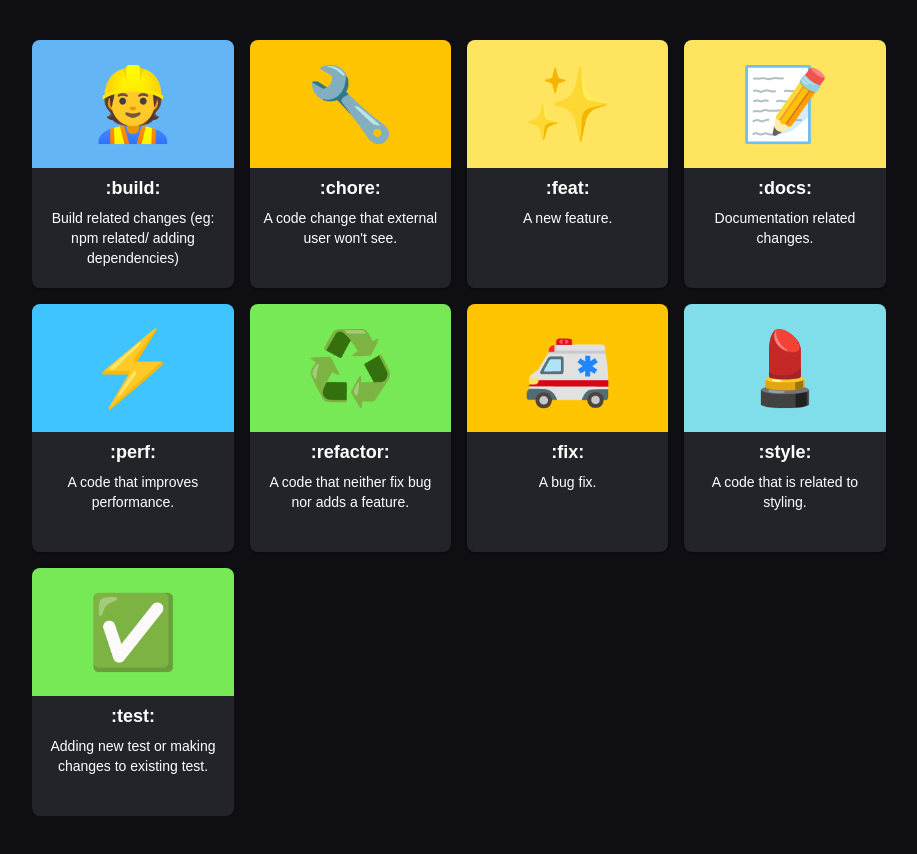
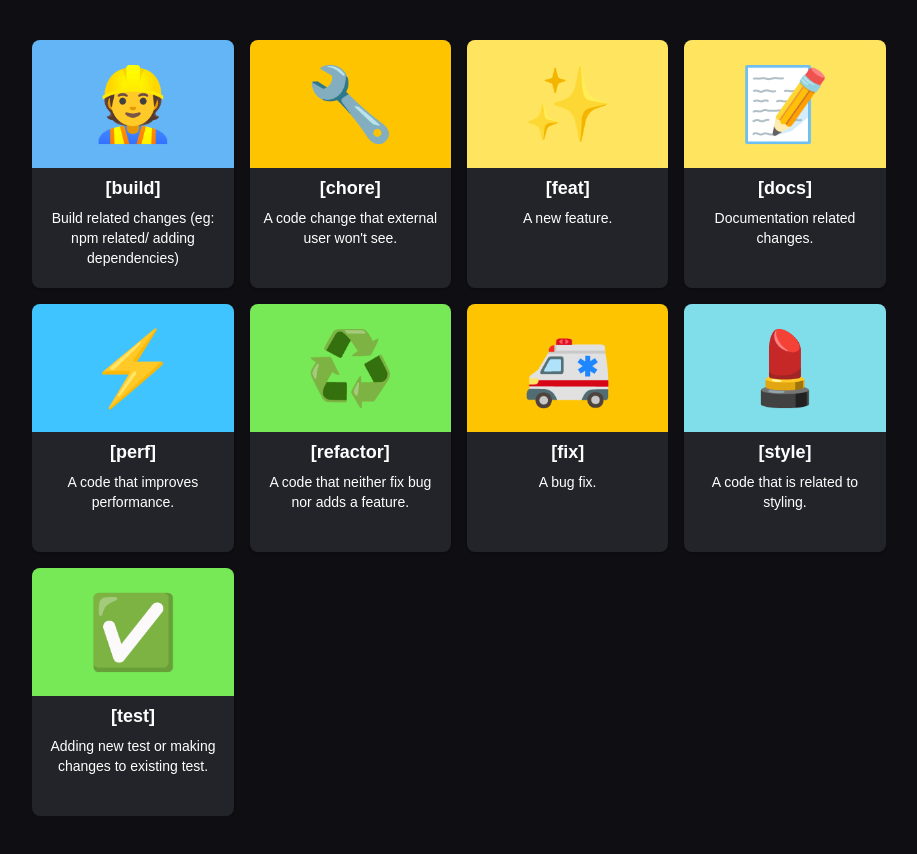
Before and after one commit to n4sunday/gitcommit, a React (Vite) app: page / in a window 1280 px wide. Shown: the whole page, without its empty margins (181-1098 px from the left). Built offline with nearby package versions, Linux system fonts and the light colour scheme; a web font is replaced by a local one.

Commit message:
change colon

```diff
--- a/src/App.tsx
+++ b/src/App.tsx
@@ -5,55 +5,55 @@ import MessageCard from "./components/Message/MessageCard";
 
 const commit = [
   {
-    name: ":build:",
+    name: "[build]",
     icon: "👷",
     color: "bg-build",
     description: "Build related changes (eg: npm related/ adding dependencies)",
   },
   {
-    name: ":chore:",
+    name: "[chore]",
     icon: "🔧",
     color: "bg-chore",
     description: "A code change that external user won't see.",
   },
   {
-    name: ":feat:",
+    name: "[feat]",
     icon: "✨",
     color: "bg-feat",
     description: "A new feature.",
   },
   {
-    name: ":docs:",
+    name: "[docs]",
     icon: "📝",
     color: "bg-docs",
     description: "Documentation related changes.",
   },
   {
-    name: ":perf:",
+    name: "[perf]",
     icon: "⚡️",
     color: "bg-perf",
     description: "A code that improves performance.",
   },
   {
-    name: ":refactor:",
+    name: "[refactor]",
     icon: "♻️",
     color: "bg-refactor",
     description: "A code that neither fix bug nor adds a feature.",
   },
   {
-    name: ":fix:",
+    name: "[fix]",
     icon: "🚑️",
     color: "bg-fix",
     description: "A bug fix.",
   },
   {
-    name: ":style:",
+    name: "[style]",
     icon: "💄",
     color: "bg-style",
     description: "A code that is related to styling.",
   },
   {
-    name: ":test:",
+    name: "[test]",
     icon: "✅",
     color: "bg-test",
     description: "Adding new test or making changes to existing test.",
--- a/src/components/Card/CardIcon.tsx
+++ b/src/components/Card/CardIcon.tsx
@@ -14,7 +14,7 @@ const CardIcon = (props: IProps) => {
     <div className="cursor-pointer w-30 bg-app rounded-lg overflow-hidden shadow hover:bg-apphover transition delay-100 duration-200">
       <CopyToClipboard
         text={`${props.icon} ${props.name}`}
-        onCopy={() => props.onCopy(`${props.icon} ${props.name}`)}
+        onCopy={() => props.onCopy(`${props.icon} ${props.name} | `)}
       >
         <div
           className={`w-full h-32 flex items-center justify-center text-7xl ${props.color}`}
```
